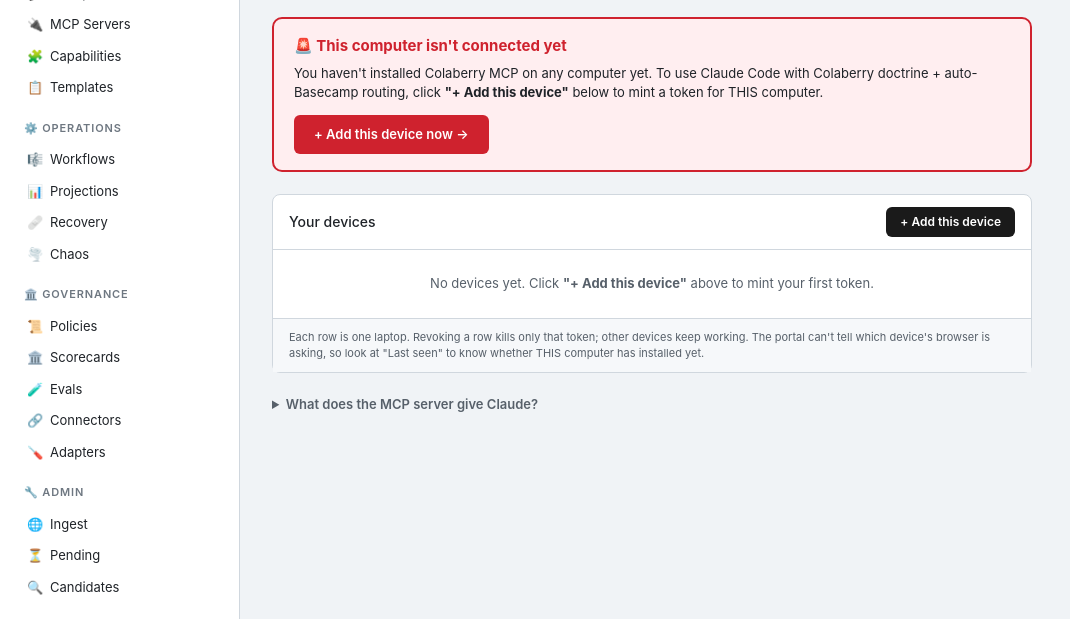
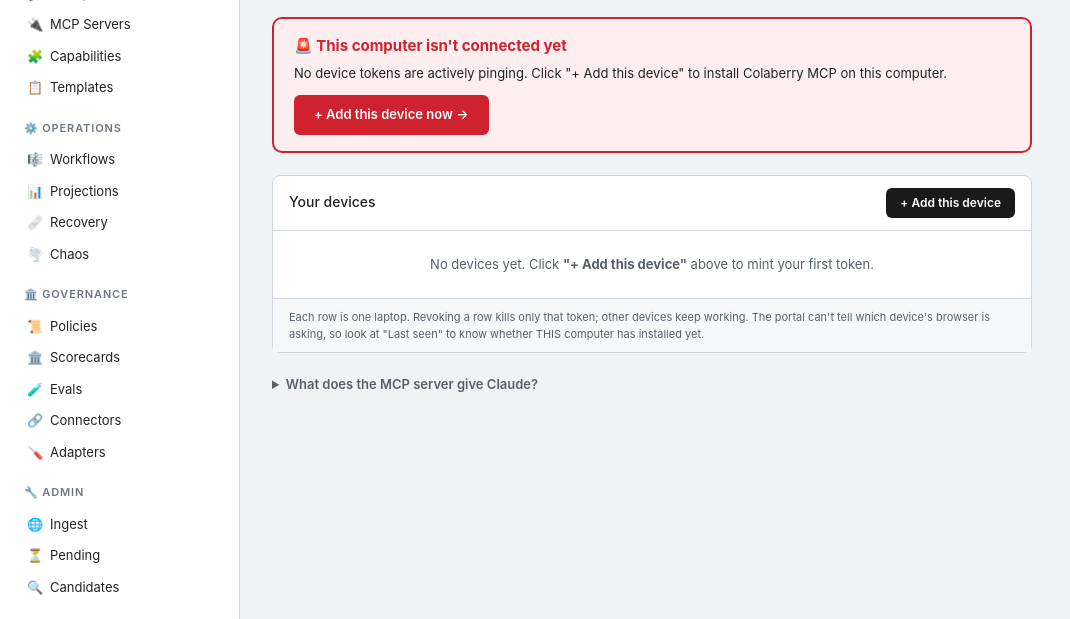
Before and after one commit to ColaberryIntern/AI_ProjectArchitect, a Python web app: template app/templates/library/mcp_setup.html in a window 1280 px wide. Shown: the part 324-943 px from the top of the page, without its empty margins (0-1070 px from the left). Run offline with Jinja, Linux system fonts and the light colour scheme; the template is opened without the code that fills it, so the values that code supplies are empty; some libraries are stand-ins or nearby versions.

Commit message:
[Phase 8.3.11] Setup banner: reconcile localStorage mark + per-row status
Ali had 'Bottom' marked as THIS COMPUTER but the banner still said
'This computer isn't connected yet'. Both statements were technically
true (user-marked vs no-recent-ping) but visually contradictory.

Refreshes the banner in JS after every state change, with 5 explicit cases:

A. Marked row exists AND its status is green ->
   "✅ This computer is connected. Your '<label>' install is actively
    pinging." (green banner)

B. Marked row exists BUT status is yellow (awaiting ping) ->
   "⚠ Install incomplete on '<label>'." Explains why (command never
   run, never finished, or local Claude Code not yet restarted).
   Inline button: "📋 Reshow install for '<label>'" -> reissues the
   token + pops install steps. (amber banner)

C. Marked label is no longer in the device list (revoked / purged) ->
   "🚨 Your prior mark is gone." Prompt to + Add this device. (red)

D. No mark BUT some row is green ->
   "✅ At least one device is actively pinging. Click 'Mark as this
    computer' on the row representing the laptop you're on." (green)

E. No mark AND no green row -> "🚨 This computer isn't connected yet"
   with + Add this device CTA. (red, same as previous default)

Hooked into highlightCurrentRow() so every status poll, revoke, and
generate event re-runs the reconciliation.

Ali's specific case (Bottom marked, Awaiting ping) now lands on B with
a clear "your install hasn't completed; click Reshow install" message
+ inline button instead of the misleading "isn't connected yet" generic.

Co-Authored-By: Claude Opus 4.7 (1M context) <noreply@anthropic.com>

```diff
--- a/app/templates/library/mcp_setup.html
+++ b/app/templates/library/mcp_setup.html
@@ -123,10 +123,17 @@
     </div>
   </div>
 
-  {# Loud-and-clear banner about THIS browser's machine. The aggregate green
-     pill above can be misleading: it says "at least one device connected"
-     even when you're sitting at a NEW computer that hasn't installed yet.
-     This banner directly answers "should I install on THIS machine?". #}
+  {# Banner about THIS browser's machine. Server-renders an initial state
+     that's then refined by JS once localStorage + device statuses are
+     reconciled in refreshBanner(). Five terminal states:
+       A. Marked row exists and is green   -> "this computer is connected"
+       B. Marked row exists but yellow     -> "install incomplete on '<label>'"
+       C. Marked row missing               -> "your prior mark gone -- add device"
+       D. No mark, has green               -> "some device connected; mark which"
+       E. No mark, no green                -> original red banner
+     Server picks A/D/E based on what it can see; JS reconciles to B/C if
+     the localStorage mark changes things. #}
+  <div id="mcpBanner">
   {% if not devices or devices|selectattr('status', 'equalto', 'green')|list|length == 0 %}
   <div style="background: #ffeef0; border: 2px solid #cf222e; border-radius: 10px; padding: 16px 20px; margin-bottom: 22px;">
     <div style="font-weight: 700; color: #cf222e; font-size: 15px; margin-bottom: 6px;">
@@ -148,6 +155,7 @@
     ✅ At least one of your devices is actively pinging. Check the device table for which one. If this is a NEW computer, click "+ Add this device" for a separate token.
   </div>
   {% endif %}
+  </div>
 
   <div id="statusCard" class="mcp-status-card s-{{ status }}" style="display: none;">
     <span class="dot"></span>
@@ -423,6 +431,73 @@ function tryAutoGuessCurrentDevice(devices) {
   }
 }
 
+// Render the right banner based on localStorage mark + device-row statuses.
+// Called after page load and after every device-table mutation (revoke,
+// generate, poll).
+function refreshBanner() {
+  const banner = document.getElementById('mcpBanner');
+  if (!banner) return;
+
+  const rows = Array.from(document.querySelectorAll('#devicesTbody tr'));
+  const marked = getCurrentDeviceLabel();
+  const markedRow = marked ? rows.find(r => r.dataset.label === marked) : null;
+  const markedStatus = markedRow
+    ? (markedRow.children[1]?.textContent.includes('Connected') ? 'green'
+       : markedRow.children[1]?.textContent.includes('Awaiting') ? 'yellow'
+       : markedRow.children[1]?.textContent.includes('Stale') ? 'red' : 'unknown')
+    : null;
+  const anyGreen = rows.some(r => r.children[1]?.textContent.includes('Connected'));
+
+  let html;
+  if (marked && markedRow && markedStatus === 'green') {
+    // Case A: marked row is connected -> all good
+    html = '<div style="background:#dafbe1;border:1px solid #aceebb;border-radius:8px;padding:12px 16px;margin-bottom:18px;font-size:13px;color:#137333;">' +
+           '✅ <strong>This computer is connected.</strong> Your "' + escapeHtml(marked) + '" install is actively pinging. Claude Code on this machine has full Colaberry MCP access.' +
+           '</div>';
+  } else if (marked && markedRow && markedStatus === 'yellow') {
+    // Case B: marked row is awaiting ping -> install not finished
+    html = '<div style="background:#fff4d5;border:2px solid #d4a72c;border-radius:10px;padding:16px 20px;margin-bottom:22px;">' +
+           '<div style="font-weight:700;color:#8a5a00;font-size:15px;margin-bottom:6px;">⚠ Install incomplete on "' + escapeHtml(marked) + '"</div>' +
+           '<div style="font-size:13px;color:#1f2328;line-height:1.5;">' +
+           'You marked "' + escapeHtml(marked) + '" as THIS computer, but it has never pinged the MCP server -- the install command was either never run, never finished, or the local Claude Code session hasn\'t restarted yet to pick up the new MCP entry.' +
+           '</div>' +
+           '<div style="margin-top:12px;display:flex;gap:8px;flex-wrap:wrap;">' +
+           '<button class="mcp-btn" onclick="reshowInstall(' + JSON.stringify(marked) + ')" style="background:#8a5a00;">📋 Reshow install for "' + escapeHtml(marked) + '"</button>' +
+           '</div>' +
+           '</div>';
+  } else if (marked && !markedRow) {
+    // Case C: marked label no longer exists (revoked etc.)
+    html = '<div style="background:#ffeef0;border:2px solid #cf222e;border-radius:10px;padding:16px 20px;margin-bottom:22px;">' +
+           '<div style="font-weight:700;color:#cf222e;font-size:15px;margin-bottom:6px;">🚨 Your prior mark is gone</div>' +
+           '<div style="font-size:13px;color:#1f2328;line-height:1.5;">' +
+           'You previously marked "' + escapeHtml(marked) + '" as this computer, but that device is no longer in the table (revoked or purged). Add this device again to reconnect.' +
+           '</div>' +
+           '<button class="mcp-btn" onclick="promptAddDevice()" style="margin-top:12px;background:#cf222e;">+ Add this device now →</button>' +
+           '</div>';
+  } else if (!marked && anyGreen) {
+    // Case D: connected rows exist but user hasn't marked which is THIS
+    html = '<div style="background:#dafbe1;border:1px solid #aceebb;border-radius:8px;padding:12px 16px;margin-bottom:18px;font-size:13px;color:#137333;">' +
+           '✅ At least one device is actively pinging. Click "Mark as this computer" on the row that represents the laptop you\'re on right now.' +
+           '</div>';
+  } else {
+    // Case E: no mark, no green -> nothing installed yet
+    html = '<div style="background:#ffeef0;border:2px solid #cf222e;border-radius:10px;padding:16px 20px;margin-bottom:22px;">' +
+           '<div style="font-weight:700;color:#cf222e;font-size:15px;margin-bottom:6px;">🚨 This computer isn\'t connected yet</div>' +
+           '<div style="font-size:13px;color:#1f2328;line-height:1.5;">' +
+           'No device tokens are actively pinging. Click "+ Add this device" to install Colaberry MCP on this computer.' +
+           '</div>' +
+           '<button class="mcp-btn" onclick="promptAddDevice()" style="margin-top:12px;background:#cf222e;">+ Add this device now →</button>' +
+           '</div>';
+  }
+  banner.innerHTML = html;
+}
+
+function escapeHtml(s) {
+  return String(s).replace(/[&<>"']/g, c => (
+    {'&':'&amp;','<':'&lt;','>':'&gt;','"':'&quot;',"'":'&#39;'}[c]
+  ));
+}
+
 function highlightCurrentRow() {
   // Source-of-truth for "THIS COMPUTER" is the USER's explicit choice
   // (localStorage). IP match is shown as a separate soft hint -- "same
@@ -485,6 +560,8 @@ function highlightCurrentRow() {
       markBtn.remove();
     }
   });
+
+  refreshBanner();
 
   // (4) Action column: add a "📋 Reshow install" button on every row whose
   // status is "Awaiting ping" -- the row was minted but never pinged, so
```
